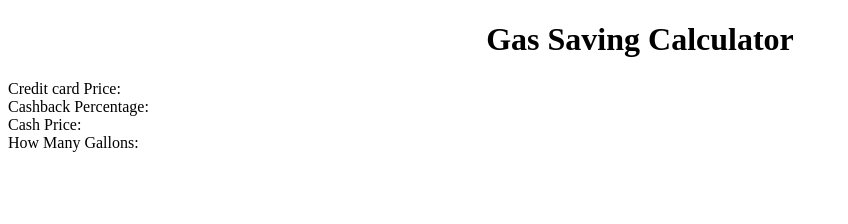
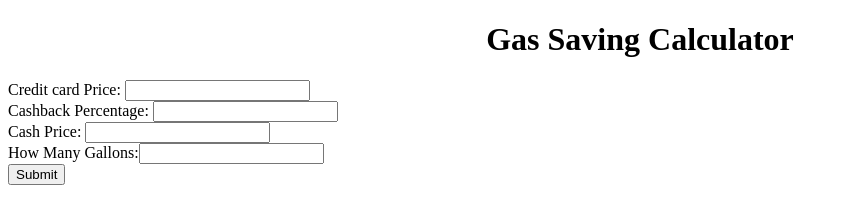
Before and after one commit to ahmermalik/gasPrice, a plain HTML site: page admin.html in a window 1280 px wide. Shown: the whole page, without its empty margins (0-848 px from the left). Drawn offline with Linux system fonts and the light colour scheme.

Commit message:
AddedUserInput
The program can now accept and display user input for credit card price.

```diff
--- a/admin.html
+++ b/admin.html
@@ -7,19 +7,38 @@
 <body>
 
 <h1> <center>  Gas Saving Calculator </center> </h1>
-<form id="form1"> Credit card Price:</form>
-<form id="form2"> Cashback Percentage:</form>
-<form id="form3"> Cash Price:</form>
-<form id="form4"> How Many Gallons:</form>
+<div>
+<form id="form1">
+    Credit card Price: <input name="creditPrice" type="number">
+</form>
 
+<form id="form2">
+    Cashback Percentage: <input name="cashBack" type="number">
+</form>
+
+<form id="form3">
+    Cash Price: <input name="cashPrice" type="number">
+</form>
+
+<form id="form4">
+    How Many Gallons:<input name="gallons" type="number">
+</form>
+
+<button onclick="analyze()">Submit</button>
+
+</div>
 
 <script>
-    var creditPrice = 1.98;
-    var cashBack = .97;
-    var gallons = 17;
-    var cashPrice = 1.94;
+    function analyze() {
+    var creditPrice, cp, cashBack, cashPrice, gallons;
+    creditPrice = document.getElementById("form1");
+    cashBack = document.getElementById("form2");
+    cashPrice= document.getElementById("form3");
+    gallons = document.getElementById("form4");
+    cp=creditPrice.elements["creditPrice"].value;
+    document.write("Hello Ahmer your credit price is: "+cp+"<br>");
+    }
 
-"""'"
 
 </script>
 
```
